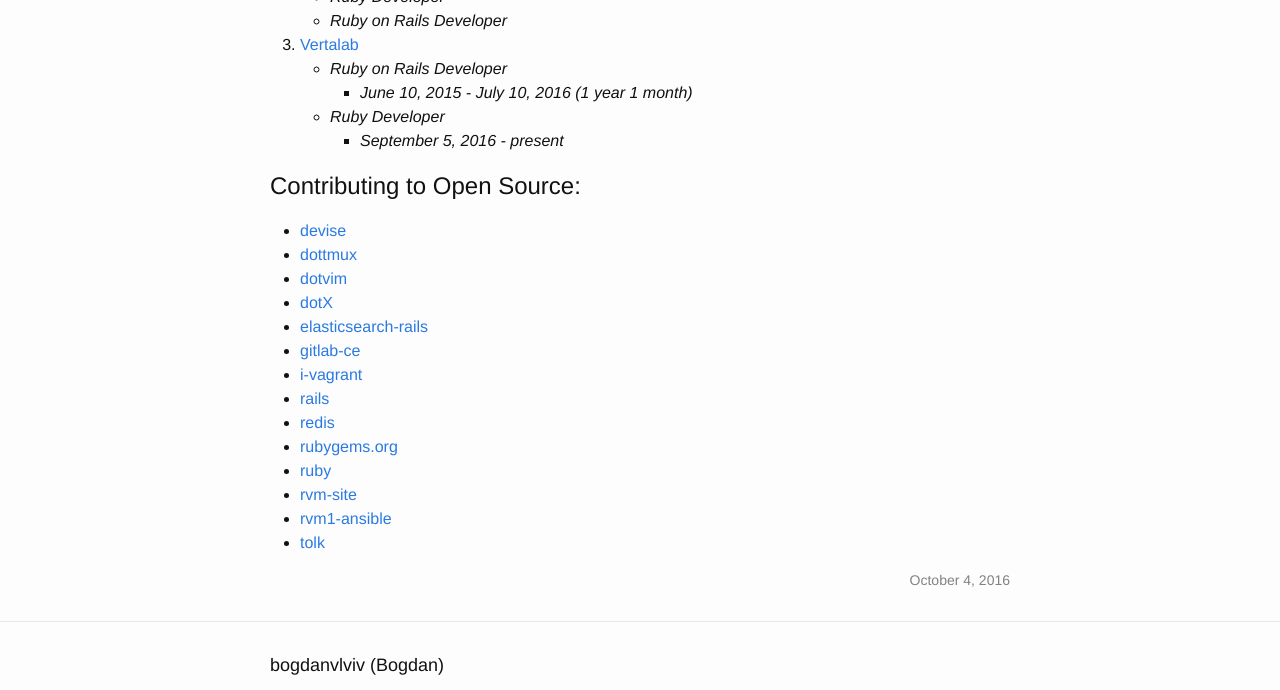
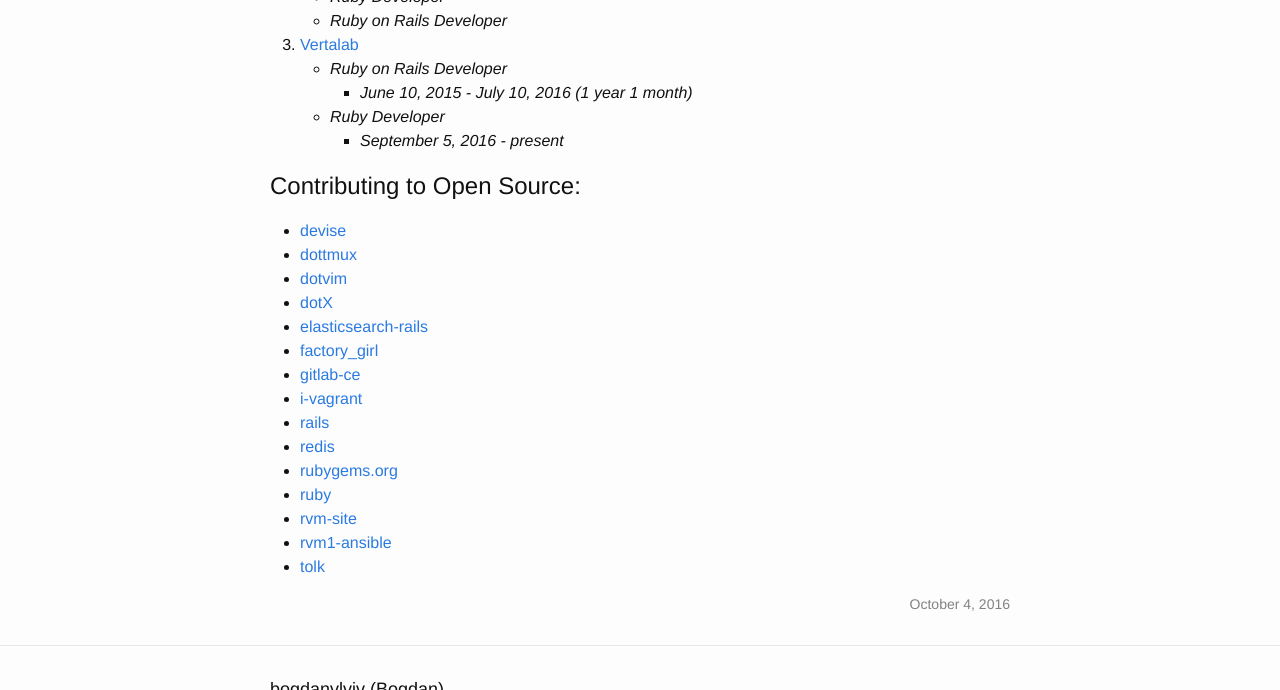
Before and after one commit to crowdpro3/bogdanvlviv.github.io, a Jekyll site: the page built from resume.html, in a window 1280 px wide and 900 px high, scrolled down 2171 px, cut to the strip 0-690 px from the top of the window. Built offline with Jekyll 4.4.1, drawn with Linux system fonts in a browser that asks for light colours.

Commit message:
Add factory_girl to open source list

```diff
--- a/resume.html
+++ b/resume.html
@@ -177,6 +177,7 @@
     <li><a href="https://github.com/bogdanvlviv/dotvim" target="_blank">dotvim</a></li>
     <li><a href="https://github.com/bogdanvlviv/dotX" target="_blank">dotX</a></li>
     <li><a href="https://github.com/elastic/elasticsearch-rails/commits/master?author=bogdanvlviv" target="_blank">elasticsearch-rails</a></li>
+    <li><a href="https://github.com/thoughtbot/factory_girl/commits/master?author=bogdanvlviv" target="_blank">factory_girl</a></li>
     <li><a href="https://github.com/gitlabhq/gitlabhq/commits/master?author=bogdanvlviv" target="_blank">gitlab-ce</a></li>
     <li><a href="https://github.com/bogdanvlviv/i-vagrant" target="_blank">i-vagrant</a></li>
     <li><a href="https://github.com/rails/rails/commits/master?author=bogdanvlviv" target="_blank">rails</a></li>
```
